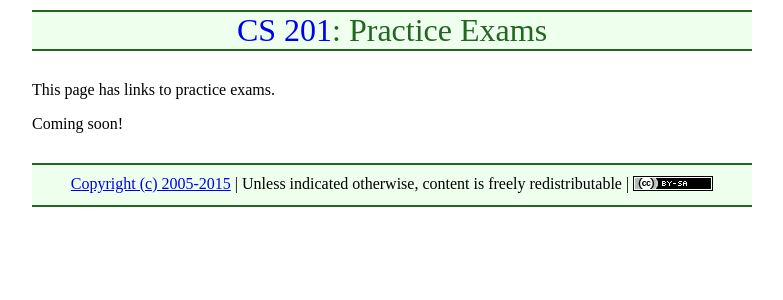
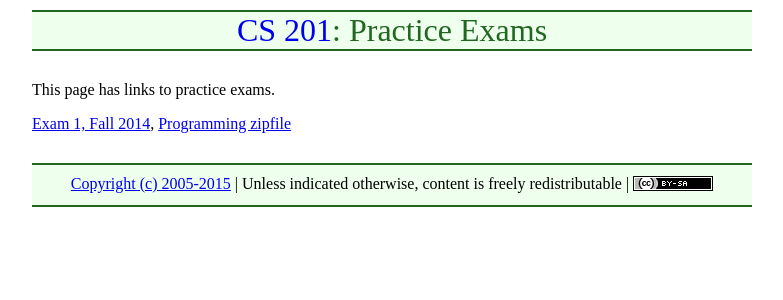
Before and after one commit to ycpcs/cs201-summer2015, a Jekyll site: the page built from practice/index.md, in a window 1280 px wide. Shown: the top 300 px of the page, without its empty margins (248-1031 px from the left). Built offline with Jekyll 4.4.1, drawn with Linux system fonts in a browser that asks for light colours; Markdown is read by kramdown in place of the engine named in the settings.

Commit message:
post first practice exam

```diff
--- a/practice/index.md
+++ b/practice/index.md
@@ -5,4 +5,4 @@ title: "Practice Exams"
 
 This page has links to practice exams.
 
-Coming soon!
+[Exam 1, Fall 2014](cs201-fall2014-exam1.pdf), [Programming zipfile](CS201_Exam01.zip)
```
Also changed, not shown: index.md (+1 -0 lines), 2 other files.
